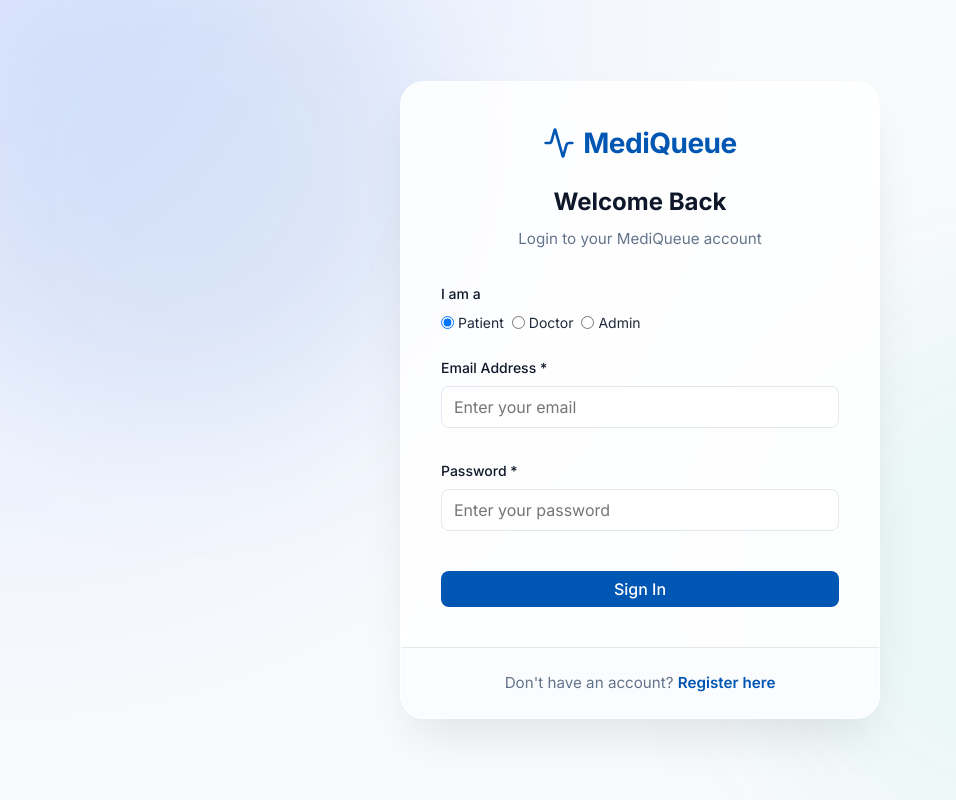
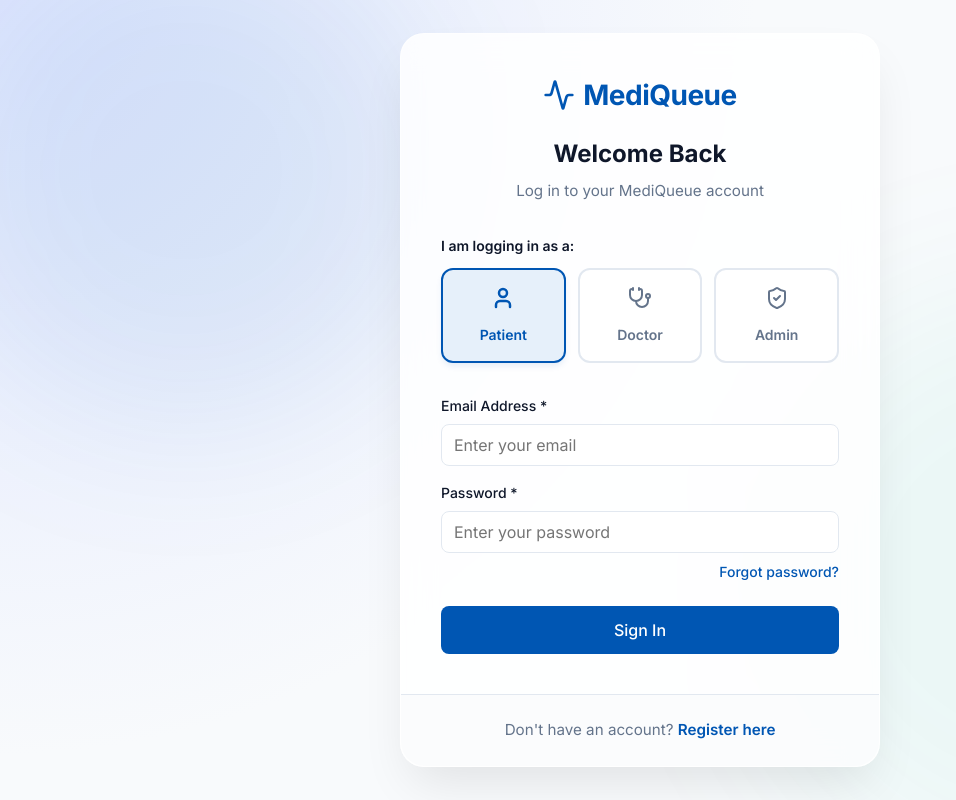
Before and after one commit to sathvik89/MediQueue, a React (Vite) app in the folder client/: page /login in a window 1280 px wide. Shown: the whole page, without its empty margins (0-956 px from the left). Built offline with nearby package versions, Linux system fonts and the light colour scheme.

Commit message:
updated login page, connected to dashboard

```diff
--- a/client/src/pages/Login.tsx
+++ b/client/src/pages/Login.tsx
@@ -6,6 +6,8 @@ import { Button } from '../components/Button';
 import { mockLogin } from '../services/authService';
 import { useAuth } from '../context/AuthContext';
 import type { Role } from '../types';
+import { User, Stethoscope, ShieldCheck, AlertCircle } from 'lucide-react';
+import { motion, AnimatePresence } from 'framer-motion';
 
 export const Login: React.FC = () => {
   const [email, setEmail] = useState('');
@@ -23,7 +25,6 @@ export const Login: React.FC = () => {
     setIsLoading(true);
 
     try {
-      // Mock validation
       if (!email || !password) {
         throw new Error('Please fill all fields');
       }
@@ -51,38 +52,57 @@ export const Login: React.FC = () => {
     }
   };
 
+  const roles: { value: Role; label: string; icon: React.ElementType }[] = [
+    { value: 'patient', label: 'Patient', icon: User },
+    { value: 'doctor', label: 'Doctor', icon: Stethoscope },
+    { value: 'admin', label: 'Admin', icon: ShieldCheck },
+  ];
+
   return (
     <AuthLayout
       title="Welcome Back"
-      subtitle="Login to your MediQueue account"
+      subtitle="Log in to your MediQueue account"
       footerText="Don't have an account?"
       footerLinkText="Register here"
       footerLinkTo="/register"
     >
-      <form onSubmit={handleSubmit} style={{ display: 'flex', flexDirection: 'column', gap: '1rem' }}>
+      <form onSubmit={handleSubmit} style={{ display: 'flex', flexDirection: 'column' }}>
+        <AnimatePresence>
           {error && (
-          <div style={{ backgroundColor: 'var(--danger)', color: '#fff', padding: '0.75rem', borderRadius: 'var(--radius-md)', fontSize: '0.875rem' }}>
-            {error}
-          </div>
+            <motion.div
+              className="auth-error"
+              initial={{ opacity: 0, height: 0, y: -10 }}
+              animate={{ opacity: 1, height: 'auto', y: 0 }}
+              exit={{ opacity: 0, height: 0 }}
+              transition={{ duration: 0.3 }}
+            >
+              <AlertCircle size={20} />
+              <span>{error}</span>
+            </motion.div>
           )}
+        </AnimatePresence>
 
-        <div style={{ display: 'flex', flexDirection: 'column', marginBottom: '0.5rem' }}>
-          <label style={{ fontSize: '0.875rem', fontWeight: 500, marginBottom: '0.5rem', color: 'var(--text-dark)' }}>
-            I am a
-          </label>
-          <div style={{ display: 'flex', gap: '0.5rem' }}>
-            {(['patient', 'doctor', 'admin'] as Role[]).map((r) => (
-              <label key={r} style={{ display: 'flex', alignItems: 'center', gap: '0.25rem', cursor: 'pointer', fontSize: '0.875rem', textTransform: 'capitalize' }}>
+        <div style={{ marginBottom: '0.5rem' }}>
+          <span className="role-label">I am logging in as a:</span>
+          <div className="role-group">
+            {roles.map((r) => {
+              const Icon = r.icon;
+              return (
+                <label key={r.value} className={`role-card ${role === r.value ? 'active' : ''}`}>
                   <input
                     type="radio"
                     name="role"
-                  value={r}
-                  checked={role === r}
+                    value={r.value}
+                    checked={role === r.value}
                     onChange={(e) => setRole(e.target.value as Role)}
                   />
-                {r}
+                  <div className="role-card-icon">
+                    <Icon size={24} strokeWidth={role === r.value ? 2.5 : 2} />
+                  </div>
+                  <span className="role-card-text">{r.label}</span>
                 </label>
-            ))}
+              );
+            })}
           </div>
         </div>
 
@@ -103,7 +123,13 @@ export const Login: React.FC = () => {
           required
         />
 
-        <Button type="submit" fullWidth isLoading={isLoading} style={{ marginTop: '0.5rem' }}>
+        <div style={{ display: 'flex', justifyContent: 'flex-end', marginBottom: '1.5rem', marginTop: '-0.5rem' }}>
+          <a href="#" style={{ fontSize: '0.875rem', color: 'var(--primary)', fontWeight: 500, textDecoration: 'none' }}>
+            Forgot password?
+          </a>
+        </div>
+
+        <Button type="submit" fullWidth isLoading={isLoading} style={{ padding: '0.875rem' }}>
           Sign In
         </Button>
       </form>
```
Lines whose indentation alone changed are shown as unchanged.
